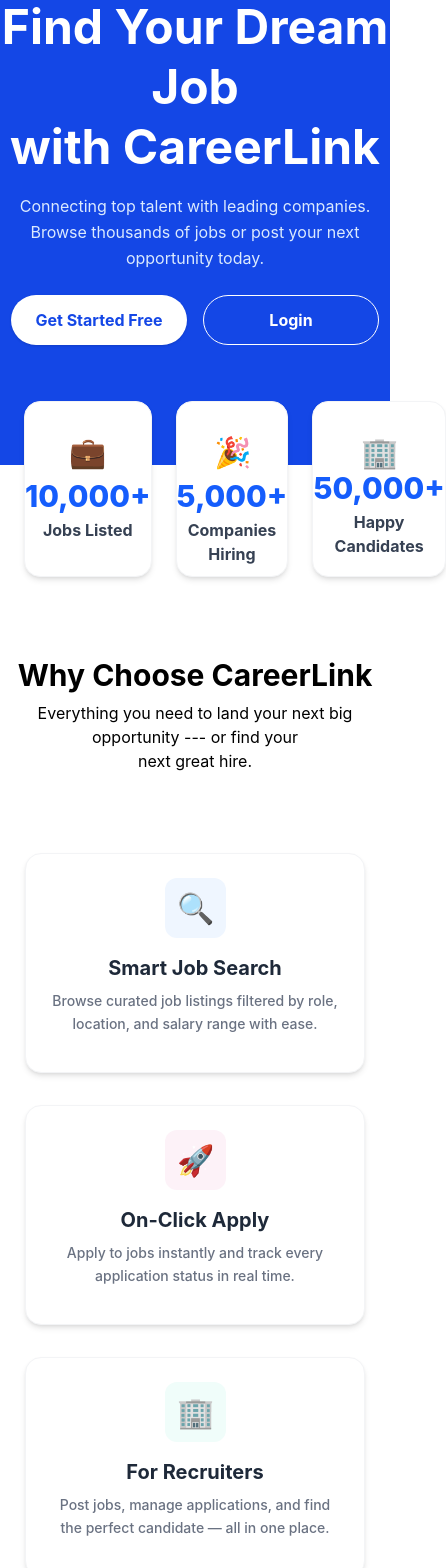
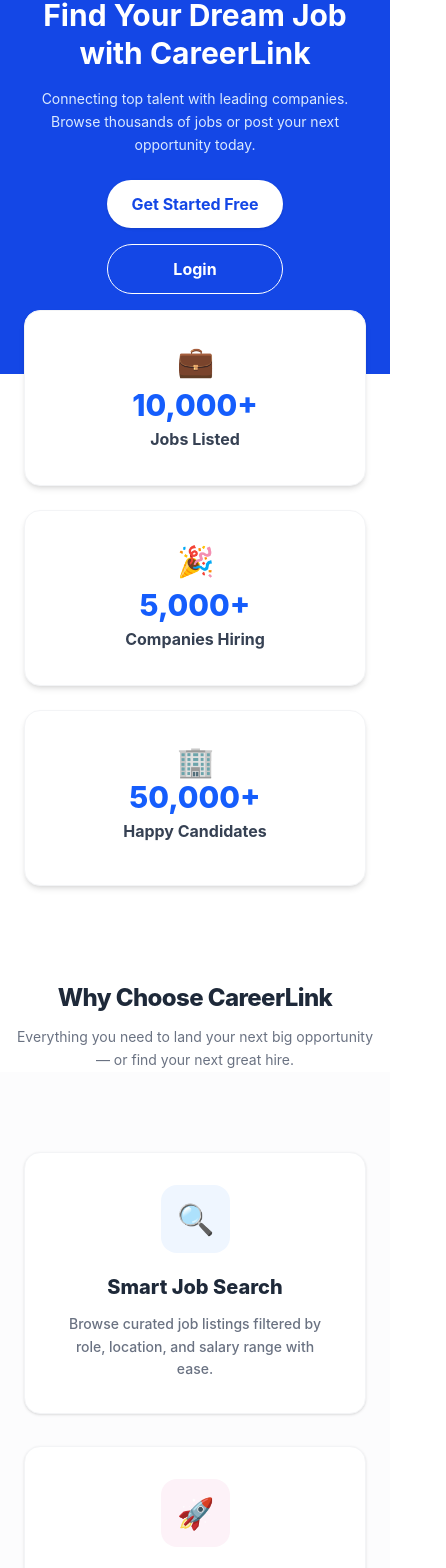
Before and after one commit to rishabhtivari428-max/CareerLink, a React app in the folder Frontend/: page / in a window 390 px wide. Shown: the part 279-1847 px from the top of the page, 446 px wide, since content can reach past the window. Built offline with nearby package versions, Linux system fonts and the light colour scheme; no server answers; the HTML template or start-up script is replaced by a standard one.

Commit message:
Final Product Done

```diff
--- a/Frontend/src/features/auth/pages/Footer.jsx
+++ b/Frontend/src/features/auth/pages/Footer.jsx
@@ -1,12 +1,16 @@
 import React from 'react'
-import { Link } from 'react-router-dom' // 💡 Make sure it's from 'react-router-dom'
+import { Link } from 'react-router-dom'
 
 const Footer = () => {
     return (
-        <div className='text-center bg-blue-700 py-12 select-none'>
-            <h1 className='font-bold text-3xl text-white'>Ready to take next step?</h1>
-            <p className='text-white pt-1'>Join thousands of professionals who trust CareerLink</p>
-            <Link to='/register' className='inline-block px-8 py-3 bg-white text-blue-700 font-bold mt-6 rounded-full hover:bg-blue-50 transition-all shadow-md text-center'>Create Free Account</Link>
+        <div className='text-center bg-blue-700 py-16 px-4 select-none mt-20'>
+            <h1 className='font-bold text-2xl md:text-4xl text-white'>
+                Ready to take the next step?
+            </h1>
+            <p className='text-blue-100 pt-2 text-sm md:text-base'>
+                Join thousands of professionals who trust CareerLink
+            </p>
+            <Link to='/register' className='inline-block px-8 py-3 bg-white text-blue-700 font-bold mt-6 rounded-full hover:bg-blue-50 transition-all shadow-md text-center text-sm md:text-base'>Create Free Account</Link>
         </div>
     )
 }
--- a/Frontend/src/features/auth/pages/FooterCards.jsx
+++ b/Frontend/src/features/auth/pages/FooterCards.jsx
@@ -2,26 +2,26 @@
 
 const FooterCards = () => {
     return (
-        <div className='pt-20 pb-24 bg-white'>
-            <section className='max-w-6xl mx-auto px-6 flex flex-col md:flex-row justify-between gap-8'>
-                <div className='bg-white border p-6 border-gray-100 min-h-[220px] w-full max-w-[340px] mx-auto rounded-2xl shadow-md hover:shadow-lg transition-all duration-300 flex flex-col items-center text-center'>
-                    <span className='text-3xl bg-blue-50 p-3 rounded-xl' role="img" aria-label="search">🔍</span>
-                    <h3 className="text-xl pt-4 font-bold text-gray-800 font-['Inter']">Smart Job Search</h3>
-                    <p className='text-sm text-gray-500 font-medium mt-2 leading-relaxed'>
+        <div className='pt-20 pb-24 bg-gray-50/50 select-none'>
+            <section className='max-w-6xl mx-auto px-6 grid grid-cols-1 sm:grid-cols-2 md:grid-cols-3 gap-8 justify-items-center'>
+                <div className='bg-white border border-gray-100 p-8 min-h-[260px] w-full max-w-[360px] rounded-2xl shadow-sm hover:shadow-xl hover:-translate-y-1 transition-all duration-300 flex flex-col items-center text-center group'>
+                    <span className='text-3xl bg-blue-50 text-blue-600 p-4 rounded-2xl transition-colors group-hover:bg-blue-600 group-hover:text-white' role="img" aria-label="search">🔍</span>
+                    <h3 className="text-xl pt-5 font-extrabold text-gray-800 font-['Inter']">Smart Job Search</h3>
+                    <p className='text-sm text-gray-500 font-medium mt-3 leading-relaxed'>
                         Browse curated job listings filtered by role, location, and salary range with ease.
                     </p>
                 </div>
-                <div className='bg-white border p-6 border-gray-100 min-h-[220px] w-full max-w-[340px] mx-auto rounded-2xl shadow-md hover:shadow-lg transition-all duration-300 flex flex-col items-center text-center'>
-                    <span className='text-3xl bg-pink-50 p-3 rounded-xl' role="img" aria-label="rocket">🚀</span>
-                    <h3 className="text-xl pt-4 font-bold text-gray-800 font-['Inter']">On-Click Apply</h3>
-                    <p className='text-sm text-gray-500 font-medium mt-2 leading-relaxed'>
+                <div className='bg-white border border-gray-100 p-8 min-h-[260px] w-full max-w-[360px] rounded-2xl shadow-sm hover:shadow-xl hover:-translate-y-1 transition-all duration-300 flex flex-col items-center text-center group'>
+                    <span className='text-3xl bg-pink-50 text-pink-600 p-4 rounded-2xl transition-colors group-hover:bg-pink-600 group-hover:text-white' role="img" aria-label="rocket">🚀</span>
+                    <h3 className="text-xl pt-5 font-extrabold text-gray-800 font-['Inter']">On-Click Apply</h3>
+                    <p className='text-sm text-gray-500 font-medium mt-3 leading-relaxed'>
                         Apply to jobs instantly and track every application status in real time.
                     </p>
                 </div>
-                <div className='bg-white border p-6 border-gray-100 min-h-[220px] w-full max-w-[340px] mx-auto rounded-2xl shadow-md hover:shadow-lg transition-all duration-300 flex flex-col items-center text-center'>
-                    <span className='text-3xl bg-teal-50 p-3 rounded-xl' role="img" aria-label="building">🏢</span>
-                    <h3 className="text-xl pt-4 font-bold text-gray-800 font-['Inter']">For Recruiters</h3>
-                    <p className='text-sm text-gray-500 font-medium mt-2 leading-relaxed'>
+                <div className='bg-white border border-gray-100 p-8 min-h-[260px] w-full max-w-[360px] sm:col-span-2 md:col-span-1 rounded-2xl shadow-sm hover:shadow-xl hover:-translate-y-1 transition-all duration-300 flex flex-col items-center text-center group'>
+                    <span className='text-3xl bg-teal-50 text-teal-600 p-4 rounded-2xl transition-colors group-hover:bg-teal-600 group-hover:text-white' role="img" aria-label="building">🏢</span>
+                    <h3 className="text-xl pt-5 font-extrabold text-gray-800 font-['Inter']">For Recruiters</h3>
+                    <p className='text-sm text-gray-500 font-medium mt-3 leading-relaxed'>
                         Post jobs, manage applications, and find the perfect candidate — all in one place.
                     </p>
                 </div>
--- a/Frontend/src/features/auth/pages/Home.jsx
+++ b/Frontend/src/features/auth/pages/Home.jsx
@@ -3,19 +3,18 @@
 const Home = () => {
   return (
     <>
-      <section className="bg-blue-700 h-150 pt-24 select-none">
+      <section className="bg-blue-700 min-h-[500px] pt-24 pb-20 select-none">
         <div className="text-center bg-transparent text-white font-medium text-sm tracking-wide">
           🚀 Your Career Starts Here
         </div>
-        <h1 className="text-center text-5xl pt-4 font-bold text-white font-['Inter'] leading-tight">
+        <h1 className="text-center text-3xl md:text-5xl pt-4 font-bold text-white font-['Inter'] leading-tight">
           Find Your Dream Job <br /> with CareerLink
         </h1>
-
-        <p className="text-center mt-4 text-blue-100 max-w-2xl mx-auto text-base leading-relaxed">
+        <p className="text-center mt-4 text-blue-100 max-w-2xl mx-auto text-sm md:text-base leading-relaxed px-4">
           Connecting top talent with leading companies. Browse thousands of jobs <br className="hidden md:inline" />
           or post your next opportunity today.
         </p>
-        <div className="flex justify-center pt-6 gap-4">
+        <div className="flex flex-col sm:flex-row justify-center items-center pt-6 gap-4 px-4">
           <button className="bg-white text-blue-700 font-bold py-3 w-44 rounded-full shadow-sm hover:bg-blue-50 transition-all cursor-pointer text-center">
             Get Started Free
           </button>
@@ -24,19 +23,19 @@
           </button>
         </div>
       </section>
-      <section className='max-w-6xl mx-auto px-6 relative z-10 -mt-16 flex justify-between gap-6'>
-        <div className='bg-white border text-center pt-8 border-gray-100 h-44 w-full max-w-70 rounded-2xl shadow-md hover:shadow-lg transition-shadow duration-300'>
+      <section className='max-w-6xl mx-auto px-6 relative z-10 -mt-16 flex flex-col md:flex-row items-center justify-between gap-6'>
+        <div className='bg-white border text-center pt-8 border-gray-100 h-44 w-full md:max-w-[280px] rounded-2xl shadow-md hover:shadow-lg transition-shadow duration-300'>
           <p className='text-3xl'>💼</p>
           <h1 className='text-3xl pt-2 font-extrabold text-blue-600'>10,000+</h1>
           <p className='font-bold text-gray-700 mt-1'>Jobs Listed</p>
         </div>
-        <div className='bg-white border text-center pt-8 border-gray-100 h-44 w-full max-w-70 rounded-2xl shadow-md hover:shadow-lg transition-shadow duration-300'>
-          <p className='text-center text-3xl'>🎉</p>
+        <div className='bg-white border text-center pt-8 border-gray-100 h-44 w-full md:max-w-[280px] rounded-2xl shadow-md hover:shadow-lg transition-shadow duration-300'>
+          <p className='text-3xl'>🎉</p>
           <h1 className='text-3xl pt-2 font-extrabold text-blue-600'>5,000+</h1>
           <p className='font-bold text-gray-700 mt-1'>Companies Hiring</p>
         </div>
-        <div className='bg-white border text-center pt-8 border-gray-100 h-44 w-full max-w-70 rounded-2xl shadow-md hover:shadow-lg transition-shadow duration-300'>
-          <p className='text-center text-3xl'>🏢</p>
+        <div className='bg-white border text-center pt-8 border-gray-100 h-44 w-full md:max-w-[280px] rounded-2xl shadow-md hover:shadow-lg transition-shadow duration-300'>
+          <p className='text-3xl'>🏢</p>
           <h1 className='font-extrabold text-3xl text-blue-600'>50,000+</h1>
           <p className='font-bold text-gray-700 mt-1'>Happy Candidates</p>
         </div>
--- a/Frontend/src/features/auth/pages/Midesection.jsx
+++ b/Frontend/src/features/auth/pages/Midesection.jsx
@@ -2,10 +2,15 @@
 
 const Midesection = () => {
     return (
-        <div className='text-center pt-20'>
+        <div className='text-center pt-24 px-4'>
             <div>
-                <h1 className='text-3xl font-bold'>Why Choose CareerLink</h1>
-                <p className='pt-2'>Everything you need to land your next big opportunity --- or find your <br /> next great hire.</p>
+                <h1 className='text-2xl md:text-4xl font-extrabold text-gray-800 tracking-tight'>
+                    Why Choose CareerLink
+                </h1>
+                <p className='pt-3 text-gray-500 max-w-2xl mx-auto text-sm md:text-base leading-relaxed'>
+                    Everything you need to land your next big opportunity <br className="hidden md:inline" />
+                    — or find your next great hire.
+                </p>
             </div>
         </div>
     )
```
